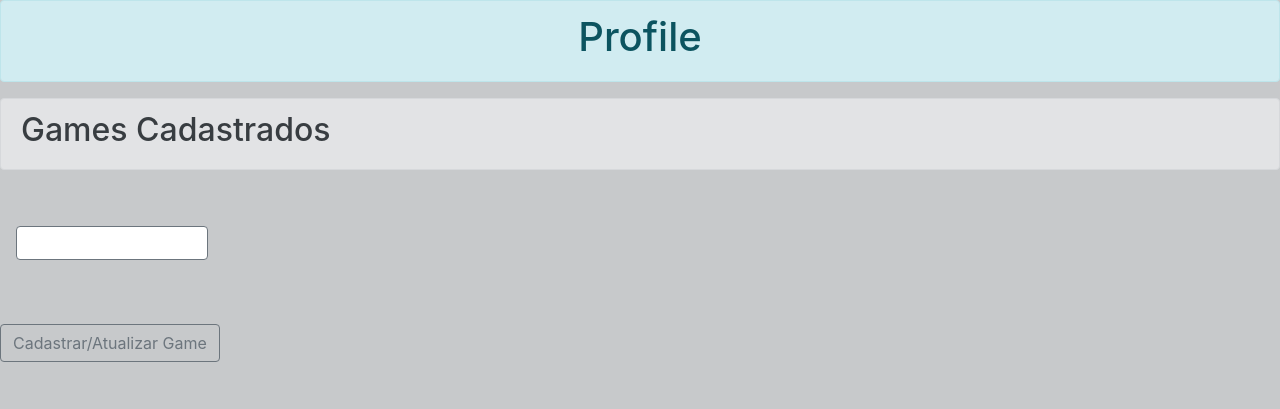
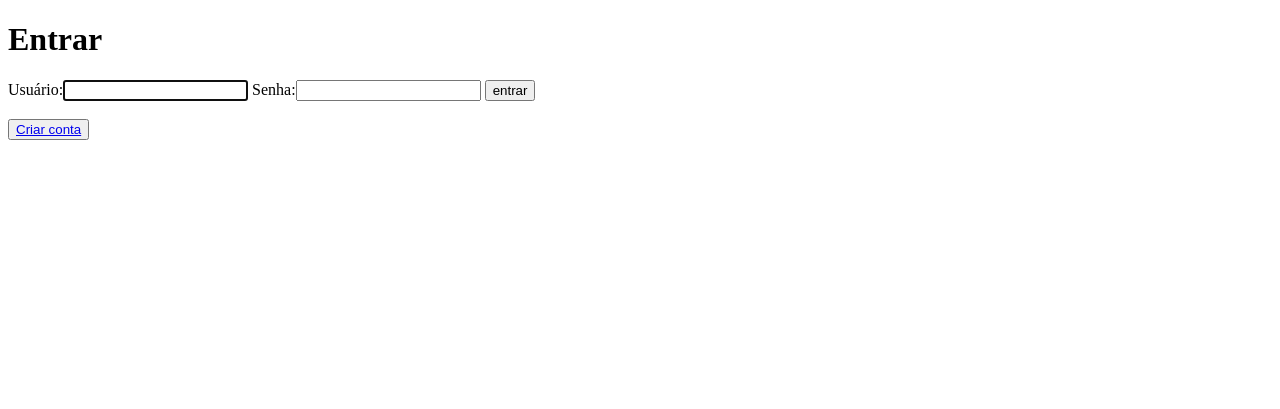
Before and after one commit to AmandaFresteiro/CRUD-Games, a Django app: page / in a window 1280 px wide. Shown: the top 409 px of the page. Run offline with Django 3.2, Linux system fonts and the light colour scheme; data that the repository does not hold is empty; some libraries are stand-ins or nearby versions.

Commit message:
login page in dev

```diff
--- a/core/static/css/static.css
+++ b/core/static/css/static.css
@@ -11,3 +11,64 @@ h1 {
     font-size: 20px;
     color: #758594;
 }
+
+.jogo{
+    width: 60px;
+}
+
+.campo-de-jogos{
+    max-height: 520px;
+}
+
+* {
+  box-sizing: border-box;
+}
+
+body {
+  font-family: Arial, Helvetica, sans-serif;
+}
+
+/* Float four columns side by side */
+.column {
+  float: left;
+  width: 25%;
+  padding: 0 10px;
+  padding-top: 30px;
+}
+
+/* Remove extra left and right margins, due to padding in columns */
+.row {margin: 0 -5px;}
+
+/* Clear floats after the columns */
+.row:after {
+  content: "";
+  display: table;
+  clear: both;
+}
+
+/* Style the counter cards */
+.card {
+  box-shadow: 0 4px 8px 0 rgba(0, 0, 0, 0.2); /* this adds the "card" effect */
+  padding: 30px;
+  padding-right: 100px;
+  padding-left: 100px;
+  text-align: center;
+  background-color: #f1f1f1;
+  width: 300px;
+  height: 300px;
+
+}
+
+/* Responsive columns - one column layout (vertical) on small screens */
+@media screen and (max-width: 600px) {
+  .column {
+    width: 100%;
+    display: block;
+    margin-bottom: 20px;
+  }
+}
+
+.card img{
+    width: 100px;
+    height: 100px;
+}
--- /dev/null
+++ b/core/templates/login.html
@@ -0,0 +1,19 @@
+<!DOCTYPE html>
+<html lang="en">
+<head>
+    <meta charset="UTF-8">
+    <title>Title</title>
+</head>
+<body>
+    <h1> Entrar </h1>
+    <form class="site-form" action="{% url 'login' %}" method='POST'>
+        {% csrf_token %}
+        {{ form }}
+        <input type="submit" value="entrar">
+    </form>
+    <br>
+    <button type="button">
+    <a href="{% url 'sign_up' %}">Criar conta</a>
+</button>
+</body>
+</html>
--- a/core/templates/profile.html
+++ b/core/templates/profile.html
@@ -6,11 +6,6 @@
     <!-- CSS only -->
     <link rel="stylesheet" href="https://stackpath.bootstrapcdn.com/bootstrap/4.5.2/css/bootstrap.min.css" integrity="sha384-JcKb8q3iqJ61gNV9KGb8thSsNjpSL0n8PARn9HuZOnIxN0hoP+VmmDGMN5t9UJ0Z" crossorigin="anonymous">
 
-<!-- JS, Popper.js, and jQuery -->
-    <script src="https://code.jquery.com/jquery-3.5.1.slim.min.js" integrity="sha384-DfXdz2htPH0lsSSs5nCTpuj/zy4C+OGpamoFVy38MVBnE+IbbVYUew+OrCXaRkfj" crossorigin="anonymous"></script>
-    <script src="https://cdn.jsdelivr.net/npm/popper.js@1.16.1/dist/umd/popper.min.js" integrity="sha384-9/reFTGAW83EW2RDu2S0VKaIzap3H66lZH81PoYlFhbGU+6BZp6G7niu735Sk7lN" crossorigin="anonymous"></script>
-    <script src="https://stackpath.bootstrapcdn.com/bootstrap/4.5.2/js/bootstrap.min.js" integrity="sha384-B4gt1jrGC7Jh4AgTPSdUtOBvfO8shuf57BaghqFfPlYxofvL8/KUEfYiJOMMV+rV" crossorigin="anonymous"></script>
-    <meta charset="UTF-8">
     <title>Profile</title>
 
     <!-- Template Main CSS File -->
@@ -24,20 +19,22 @@
     <h2>Games Cadastrados</h2>
     </div>
     <br>
-        <div class="card border-secondary mb-3 p-3 m-3" style="width: 12rem;">
-        {% for game in games %}
-            <a href="{% url 'update_game' game.id %}">
-                <a href="{{ game.game_img }}"> <img class="card-img-top" src="{{ game.game_img.url }}" width="100" height="100"></a>
-                <div class="card-body">
-                    <h5 class="card-title">{{ game.name_game }}</h5>
-                    <a href="{% url 'update_game' game.id %}" class="btn btn-outline-secondary">Veja Mais</a>
-                </div>
-            </a>
+    <div class="row">
+       {% for game in games %}
+    <div class="column">
+    <div class="card">
+        <a href="{{ game.game_img }}"> <img class="card-img-top" src="{{ game.game_img.url }}">
+        </a>
+    <div class="container">
+        {{ game.name_game }}
+        <a href="{% url 'update_game' game.id %}">Veja Mais</a>
+    </div>
+    </div>
+    </div>
         {% endfor %}
-        </div>
-        <br><br>
+</div>
     <a href="{% url 'register_game' %}"><button type="button" class="btn btn-outline-secondary">Cadastrar/Atualizar Game</button></a>
 
-<br><br><br>
+
 </body>
 </html>
--- a/core/urls.py
+++ b/core/urls.py
@@ -1,12 +1,15 @@
 from django.urls import path
-from .views import profile, register_game, update_game, delete_game
+from .views import profile, register_game, update_game, delete_game, login, sign_up, account_create
 from django.conf import settings
 from django.conf.urls.static import static
 
 
 urlpatterns = [
-    path('', profile, name='profile'),
+    path('', login, name='login'),
     path('cadastro', register_game, name='register_game'),
     path('update/<int:id>/', update_game, name='update_game'),
     path('delete/<int:id>/', delete_game, name='delete_game'),
-]+ static(settings.MEDIA_URL, document_root=settings.MEDIA_ROOT)
+    path('perfil', profile, name='profile'),
+    path('criarconta', sign_up, name='sign_up'),
+    path('contacriada', account_create, name='account_create')
+] + static(settings.MEDIA_URL, document_root=settings.MEDIA_ROOT)
--- a/core/views.py
+++ b/core/views.py
@@ -1,6 +1,7 @@
 from django.shortcuts import render, redirect
 from .models import Game
 from .forms import GameForm
+from django.contrib.auth.forms import UserCreationForm, AuthenticationForm
 
 
 def profile(request):
@@ -37,3 +38,30 @@ def delete_game(request, id):
         return redirect('profile')
 
     return render(request, 'game-delete-ok.html', {'games': games})
+
+
+def account_create(request):
+    return render(request, 'sign_up.html')
+
+
+def sign_up(request):
+    if request.method == 'POST':
+        form = UserCreationForm(request.POST)
+        if form.is_valid():
+            form.save()
+        return redirect('account_create')
+
+    else:
+        form = UserCreationForm()
+        return render(request, 'account.html', {'form': form})
+
+
+def login(request):
+    if request.method == 'POST':
+        form = AuthenticationForm(data=request.POST)
+        if form.is_valid():
+            return redirect('profile')
+
+    else:
+        form = AuthenticationForm()
+        return render(request, 'login.html', {'form': form})
--- a/requirements.txt
+++ b/requirements.txt
@@ -2,3 +2,5 @@ asgiref==3.2.10
 Django==3.1
 pytz==2020.1
 sqlparse==0.3.1
+bootstrap4==2.2.0
+pillow==7.2.0
```
Also changed, not shown: core/templates/account.html (added, +16 -0 lines), core/templates/sign_up.html (added, +12 -0 lines).
